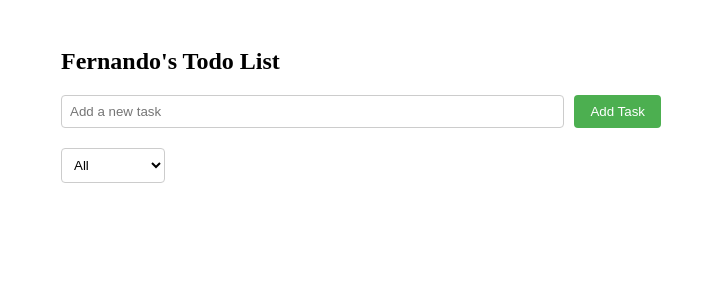
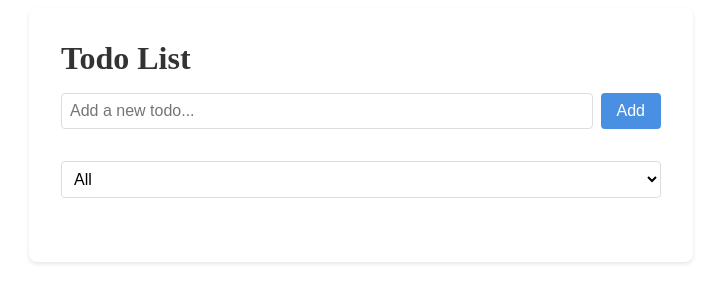
Before and after one commit to octaedro/angular-todo-list, an Angular app: page /todo-list in a window 1280 px wide. Shown: the top 302 px of the page, without its empty margins (279-1000 px from the left). Built offline with nearby package versions, Linux system fonts and the light colour scheme.

Commit message:
Separate todoList and todoItem responsabilities

```diff
--- a/src/app/app.module.ts
+++ b/src/app/app.module.ts
@@ -5,11 +5,13 @@ import { FormsModule } from '@angular/forms';
 import { AppRoutingModule } from './app-routing.module';
 import { AppComponent } from './app.component';
 import { TodoListComponent } from './features/todo-list/components/todo-list/todo-list.component';
+import { TodoItemComponent } from './features/todo-list/components/todo-item/todo-item.component';
 
 @NgModule({
   declarations: [
     AppComponent,
-    TodoListComponent
+    TodoListComponent,
+    TodoItemComponent
   ],
   imports: [
     BrowserModule,
--- a/src/app/features/todo-list/components/todo-item/todo-item.component.html
+++ b/src/app/features/todo-list/components/todo-item/todo-item.component.html
@@ -1 +1,5 @@
-<p>todo-item works!</p>
+<div class="todo-item" [class.completed]="todo.completed">
+  <input type="checkbox" [checked]="todo.completed" (change)="onToggle()">
+  <span>{{todo.title}}</span>
+  <button class="delete-btn" (click)="onDelete()">Delete</button>
+</div>
--- a/src/app/features/todo-list/components/todo-item/todo-item.component.scss
+++ b/src/app/features/todo-list/components/todo-item/todo-item.component.scss
@@ -0,0 +1,33 @@
+.todo-item {
+  display: flex;
+  align-items: center;
+  gap: 10px;
+  padding: 10px;
+  border-bottom: 1px solid #eee;
+
+  &.completed {
+    span {
+      text-decoration: line-through;
+      color: #888;
+    }
+  }
+
+  input[type="checkbox"] {
+    cursor: pointer;
+  }
+
+  .delete-btn {
+    margin-left: auto;
+    padding: 4px 8px;
+    background-color: #f44336;
+    color: white;
+    border: none;
+    border-radius: 4px;
+    cursor: pointer;
+    font-size: 12px;
+
+    &:hover {
+      background-color: #d32f2f;
+    }
+  }
+}
--- a/src/app/features/todo-list/components/todo-item/todo-item.component.ts
+++ b/src/app/features/todo-list/components/todo-item/todo-item.component.ts
@@ -1,15 +1,21 @@
-import { Component, OnInit } from '@angular/core';
+import { Component, Input, Output, EventEmitter } from '@angular/core';
+import { Todo } from '../../todo.types';
 
 @Component({
   selector: 'app-todo-item',
   templateUrl: './todo-item.component.html',
   styleUrls: ['./todo-item.component.scss']
 })
-export class TodoItemComponent implements OnInit {
+export class TodoItemComponent {
+  @Input() todo!: Todo;
+  @Output() toggle = new EventEmitter<Todo>();
+  @Output() delete = new EventEmitter<Todo>();
 
-  constructor() { }
-
-  ngOnInit(): void {
+  onToggle(): void {
+    this.toggle.emit(this.todo);
   }
 
+  onDelete(): void {
+    this.delete.emit(this.todo);
+  }
 }
--- a/src/app/features/todo-list/components/todo-list/todo-list.component.html
+++ b/src/app/features/todo-list/components/todo-list/todo-list.component.html
@@ -1,24 +1,33 @@
-<div class="todo-container">
-  <h2>Fernando's Todo List</h2>
-
-  <div class="todo-input">
-    <input type="text" [(ngModel)]="newTodo" placeholder="Add a new task" (keyup.enter)="addTodo(newTodo)">
-    <button (click)="addTodo(newTodo)">Add Task</button>
+<div class="todo-list">
+  <div class="todo-list__header">
+    <h1>Todo List</h1>
+    <div class="todo-list__input">
+      <input
+        type="text"
+        [(ngModel)]="newTodo"
+        (keyup.enter)="addTodo()"
+        placeholder="Add a new todo..."
+      >
+      <button (click)="addTodo()">Add</button>
+    </div>
   </div>
 
-  <div class="filter-container">
-    <select (change)="setFilter($event.target.value)">
+  <div class="todo-list__filters">
+    <select [ngModel]="currentFilter" (ngModelChange)="setFilter($event)">
       <option value="all">All</option>
       <option value="completed">Completed</option>
       <option value="incomplete">Incomplete</option>
     </select>
   </div>
 
-  <ul class="todo-list">
-    <li *ngFor="let todo of filteredTodos$ | async" class="todo-item" [class.completed]="todo.completed">
-      <input type="checkbox" [checked]="todo.completed" (change)="toggleTodo(todo)">
-      <span>{{todo.title}}</span>
-      <button class="delete-btn" (click)="deleteTodo(todo)">Delete</button>
-    </li>
-  </ul>
+  <div class="todo-list__items">
+    <ng-container *ngIf="filteredTodos$ | async as todos">
+      <app-todo-item
+        *ngFor="let todo of todos"
+        [todo]="todo"
+        (toggle)="onToggleTodo(todo.id)"
+        (delete)="onDeleteTodo(todo.id)"
+      ></app-todo-item>
+    </ng-container>
+  </div>
 </div>
--- a/src/app/features/todo-list/components/todo-list/todo-list.component.scss
+++ b/src/app/features/todo-list/components/todo-list/todo-list.component.scss
@@ -1,82 +1,76 @@
-.todo-container {
+.todo-list {
   max-width: 600px;
   margin: 0 auto;
-  padding: 20px;
+  padding: 2rem;
+  background: #fff;
+  border-radius: 8px;
+  box-shadow: 0 2px 4px rgba(0, 0, 0, 0.1);
+
+  &__header {
+    margin-bottom: 2rem;
+
+    h1 {
+      margin: 0 0 1rem;
+      color: #333;
+      font-size: 2rem;
+    }
   }
 
-.todo-input {
+  &__input {
     display: flex;
-  gap: 10px;
-  margin-bottom: 20px;
+    gap: 0.5rem;
 
     input {
       flex: 1;
-    padding: 8px;
-    border: 1px solid #ccc;
+      padding: 0.5rem;
+      border: 1px solid #ddd;
       border-radius: 4px;
+      font-size: 1rem;
+
+      &:focus {
+        outline: none;
+        border-color: #4a90e2;
+      }
     }
 
     button {
-    padding: 8px 16px;
-    background-color: #4CAF50;
+      padding: 0.5rem 1rem;
+      background: #4a90e2;
       color: white;
       border: none;
       border-radius: 4px;
       cursor: pointer;
+      font-size: 1rem;
+      transition: background 0.2s;
 
       &:hover {
-      background-color: #45a049;
+        background: #357abd;
       }
     }
   }
 
-.filter-container {
-  margin-bottom: 20px;
+  &__filters {
+    margin-bottom: 2rem;
 
     select {
-    padding: 8px;
-    border: 1px solid #ccc;
+      width: 100%;
+      padding: 0.5rem;
+      border: 1px solid #ddd;
       border-radius: 4px;
+      font-size: 1rem;
       background-color: white;
       cursor: pointer;
+
+      &:focus {
+        outline: none;
+        border-color: #4a90e2;
+      }
     }
   }
 
-.todo-list {
-  list-style: none;
-  padding: 0;
-
-  .todo-item {
+  &__items {
     display: flex;
-    align-items: center;
-    gap: 10px;
-    padding: 10px;
-    border-bottom: 1px solid #eee;
-
-    &.completed {
-      span {
-        text-decoration: line-through;
-        color: #888;
+    flex-direction: column;
+    gap: 0.5rem;
   }
 }
-
-    input[type="checkbox"] {
-      cursor: pointer;
-    }
-
-    .delete-btn {
-      margin-left: auto;
-      padding: 4px 8px;
-      background-color: #f44336;
-      color: white;
-      border: none;
-      border-radius: 4px;
-      cursor: pointer;
-      font-size: 12px;
-
-      &:hover {
-        background-color: #d32f2f;
-      }
-    }
-  }
-}
--- a/src/app/features/todo-list/components/todo-list/todo-list.component.ts
+++ b/src/app/features/todo-list/components/todo-list/todo-list.component.ts
@@ -1,31 +1,21 @@
-import { Component, OnInit } from '@angular/core';
-import { BehaviorSubject, combineLatest } from 'rxjs';
+import { Component, OnInit, OnDestroy } from '@angular/core';
+import { BehaviorSubject, combineLatest, Subscription } from 'rxjs';
 import { map } from 'rxjs/operators';
-
-interface Todo {
-  id: number;
-  title: string;
-  completed: boolean;
-}
-
-type FilterType = 'all' | 'completed' | 'incomplete';
+import { Todo, TodoFilter } from '../../todo.types';
 
 @Component({
   selector: 'app-todo-list',
   templateUrl: './todo-list.component.html',
   styleUrls: ['./todo-list.component.scss']
 })
-export class TodoListComponent implements OnInit {
-  todos: Todo[] = [];
-  newTodo: string = '';
+export class TodoListComponent implements OnInit, OnDestroy {
+  newTodo = '';
+  filterSubject$ = new BehaviorSubject<TodoFilter>('all');
+  todosSubject$ = new BehaviorSubject<Todo[]>([]);
+  currentFilter: TodoFilter = 'all';
+  private subscription = new Subscription();
 
-  private filterSubject$ = new BehaviorSubject<FilterType>('all');
-  private todosSubject$ = new BehaviorSubject<Todo[]>(this.todos);
-
-  filteredTodos$ = combineLatest([
-    this.todosSubject$,
-    this.filterSubject$
-  ]).pipe(
+  filteredTodos$ = combineLatest([this.todosSubject$, this.filterSubject$]).pipe(
     map(([todos, filter]) => {
       switch (filter) {
         case 'completed':
@@ -39,33 +29,45 @@ export class TodoListComponent implements OnInit {
   );
 
   ngOnInit() {
-    this.todosSubject$.next(this.todos);
+    this.subscription.add(
+      this.filterSubject$.subscribe(filter => {
+        this.currentFilter = filter;
+      })
+    );
   }
 
-  addTodo(title: string = this.newTodo): void {
-    if (title.trim()) {
-      const todo: Todo = {
+  ngOnDestroy() {
+    this.subscription.unsubscribe();
+  }
+
+  addTodo() {
+    if (this.newTodo.trim()) {
+      const newTodo: Todo = {
         id: Date.now(),
-        title: title,
+        title: this.newTodo.trim(),
         completed: false
       };
-      this.todos.push(todo);
+      const currentTodos = this.todosSubject$.value;
+      this.todosSubject$.next([...currentTodos, newTodo]);
       this.newTodo = '';
-      this.todosSubject$.next(this.todos);
     }
   }
 
-  toggleTodo(todo: Todo): void {
-    todo.completed = !todo.completed;
-    this.todosSubject$.next(this.todos);
+  setFilter(filter: TodoFilter) {
+    this.filterSubject$.next(filter);
   }
 
-  deleteTodo(todo: Todo): void {
-    this.todos = this.todos.filter(t => t.id !== todo.id);
-    this.todosSubject$.next(this.todos);
+  onToggleTodo(todoId: number) {
+    const currentTodos = this.todosSubject$.value;
+    const updatedTodos = currentTodos.map(todo =>
+      todo.id === todoId ? { ...todo, completed: !todo.completed } : todo
+    );
+    this.todosSubject$.next(updatedTodos);
   }
 
-  setFilter(filter: FilterType): void {
-    this.filterSubject$.next(filter);
+  onDeleteTodo(todoId: number) {
+    const currentTodos = this.todosSubject$.value;
+    const updatedTodos = currentTodos.filter(todo => todo.id !== todoId);
+    this.todosSubject$.next(updatedTodos);
   }
 }
```
Also changed, not shown: src/app/features/todo-list/todo.types.ts (added, +7 -0 lines), 2 other files (tests, documents, lock files or other folders). Lines whose indentation alone changed are shown as unchanged.
